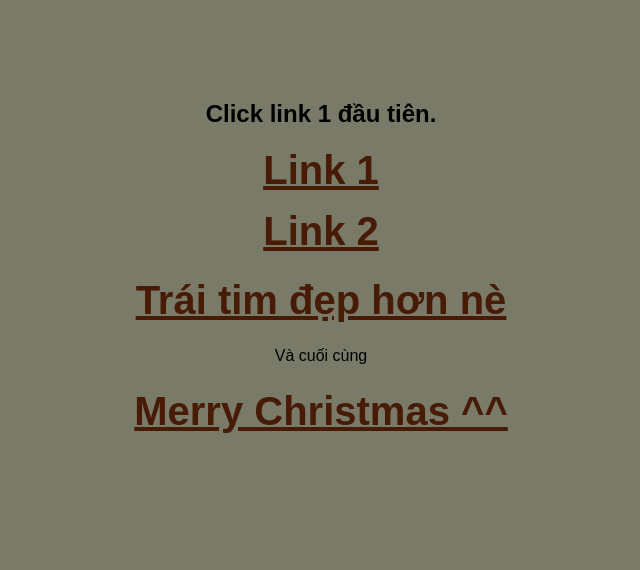
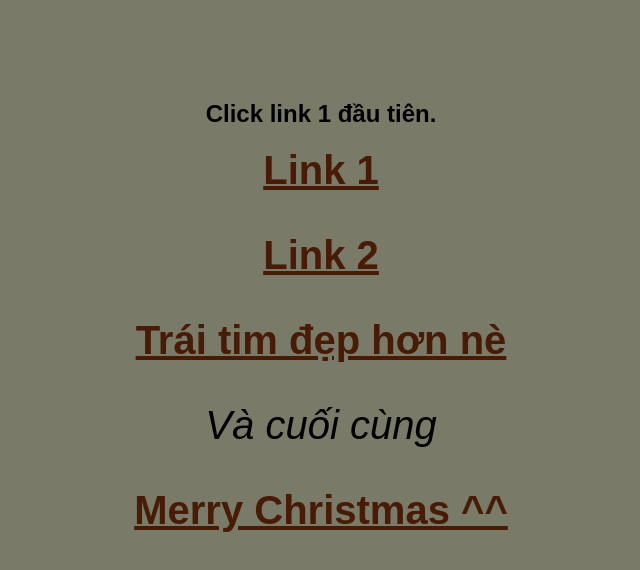
Before and after one commit to canhhocit/linktonghop, a plain HTML site: page index.html in a window 1280 px wide. Shown: the whole page, without its empty margins (319-959 px from the left). Drawn offline with Linux system fonts and the light colour scheme.

Commit message:
Update style.css

```diff
--- a/style.css
+++ b/style.css
@@ -15,7 +15,10 @@ h2 {
     font-style: initial;
     margin-top: 100px;
 }
-
+p{
+    font-size: 40px;
+    font-style: italic;
+}
 a {
     text-decoration:underline; /* Remove underline */
     color: #471b05; /* Link color */
@@ -25,7 +28,9 @@ a {
 a:hover {
     color: #0056b3; /* Darker blue when hovered */
 }
-
+.link3{
+    text-decoration:dotted;
+}
 .link1, .link2 {
     margin: auto;
 }
```
